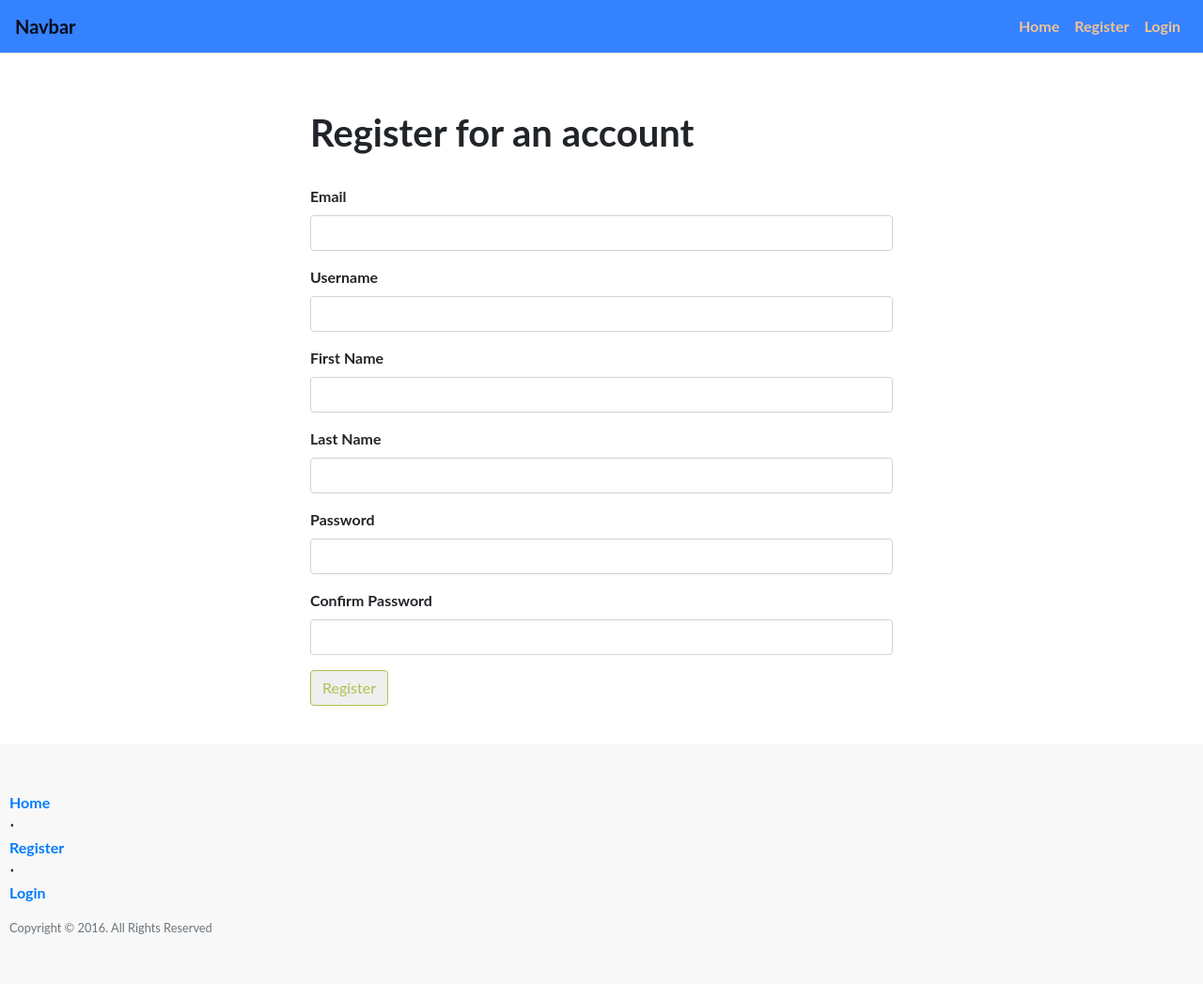
After one commit to mikenthiwa/dram_team2, a Flask app: page /register in a window 1280 px wide. The commit adds this page. Shown: the whole page at 94% size. Run offline with Flask 2, Linux system fonts and the light colour scheme; some libraries are stand-ins or nearby versions.

Commit message:
Creating authentication for users

```diff
--- a/app/__init__.py
+++ b/app/__init__.py
@@ -4,6 +4,7 @@
 from flask import Flask
 from flask_sqlalchemy import SQLAlchemy
 from flask_login import LoginManager
+from flask_bootstrap import Bootstrap
 
 # local imports
 from instance.config import app_config
@@ -23,6 +24,7 @@ def create_app(config_name):
     login_manager.init_app(app=app)
     login_manager.login_message = "You must be logged in to view this page"
     login_manager.login_view = "auth.login"
+    Bootstrap(app)
 
     # register blueprints
     from .admin import admin as admin_blueprint
--- a/app/auth/forms.py
+++ b/app/auth/forms.py
@@ -0,0 +1,33 @@
+# app/auth/forms
+
+from flask_wtf import FlaskForm
+from wtforms import PasswordField, StringField, SubmitField, ValidationError
+from wtforms.validators import DataRequired, Email, EqualTo
+
+from ..models import Employee
+
+
+class RegistrationForm(FlaskForm):
+    """Form for users to create new account"""
+    email = StringField('Email', validators=[DataRequired(), Email()])
+    username = StringField('Username', validators=[DataRequired()])
+    first_name = StringField('First Name', validators=[DataRequired()])
+    last_name = StringField('Last Name', validators=[DataRequired()])
+    password = PasswordField('Password', validators=[DataRequired(), EqualTo('confirm_password')])
+    confirm_password = PasswordField('Confirm Password')
+    submit = SubmitField('Register')
+
+    def validate_email(self, field):
+        if Employee.query.filter_by(email=field.data).first():
+            raise ValidationError('Email is already in use')
+
+    def validate_username(self, field):
+        if Employee.query.filter_by(username=field.data).first():
+            raise ValidationError('Username is already in use')
+
+
+class LoginForm(FlaskForm):
+    """Form for user login"""
+    email = StringField('Email', validators=[DataRequired(), Email()])
+    password = PasswordField('Password', validators=[DataRequired()])
+    submit = SubmitField('Login')
--- a/app/auth/views.py
+++ b/app/auth/views.py
@@ -0,0 +1,68 @@
+# app/auth/views.py
+
+from flask import flash, redirect, render_template, url_for
+from flask_login import login_required, login_user, logout_user
+
+from . import auth
+from .forms import LoginForm, RegistrationForm
+from ..models import Employee, db
+
+
+@auth.route('/register', methods=['GET', 'POST'])
+def register():
+    """Handles requests to the /register route
+    Adds an Employee to the database through registration form"""
+    form = RegistrationForm()
+    if form.validate_on_submit():
+        employee = Employee(email=form.email.data,
+                            username=form.username.data,
+                            first_name=form.first_name.data,
+                            last_name=form.last_name.data,
+                            password=form.password.data)
+        # add employee to db
+        db.session.add(employee)
+        db.session.commit()
+        flash("You have successfully registered!, You may login")
+
+        # redirect to the login page
+        return redirect(url_for('auth.login'))
+    return render_template('auth/register.html', form=form, title='Register')
+
+
+@auth.route('/login', methods=['GET', 'POST'])
+def login():
+    """Handles requests to the /login route
+    Log an employee in through the login form"""
+
+    form = LoginForm()
+    if form.validate_on_submit():
+
+        # check whether employee exists in the db
+        # and whether the password entered matches the password in db
+        employee = Employee.query.filter_by(email=form.email.data).first()
+
+        if employee is not None and employee.verify_password(form.password.data):
+            # log employee in
+            login_user(employee)
+
+            # redirect to the dashboard page after login
+            return redirect(url_for('home.dashboard'))
+
+        # when login details are incorrect
+        else:
+            flash('Invalid email or password')
+
+    # load login template
+    return render_template('auth/login.html', form=form, title='Login')
+
+
+@auth.route('/logout')
+@login_required
+def logout():
+    """Handles request to the /logout route
+    Log an employee out through the logout link"""
+    logout_user()
+    flash('You have successfully been logged out')
+
+    # redirect to the login page
+    return redirect(url_for('auth.login'))
--- a/app/models.py
+++ b/app/models.py
@@ -36,6 +36,7 @@ class Employee(UserMixin, db.Model):
         """Check is hashed password matched actual password"""
         return check_password_hash(self.password_hash, password=password)
 
+
     def __repr__(self):
         return '<Employee: {}>'.format(self.username)
 
--- a/app/static/css/styles.css
+++ b/app/static/css/styles.css
@@ -64,8 +64,6 @@ p.copyright {
     text-shadow: 2px 2px 3px rgba(0,0,0,0.6);
 }
 
-
-
 .intro-divider {
     width: 400px;
     border-top: 1px solid #f8f8f8;
@@ -81,3 +79,26 @@ p.copyright {
     padding: 50px 0;
     border-top: 1px solid #e7e7e7;
 }
+
+.alert-info {
+    width: 50%;
+    margin: auto;
+    color: #687430;
+    background-color: #e6ecca;
+    border-color: #aec251;
+}
+
+.btn-default {
+    border-color: #aec251;
+    color: #aec251;
+}
+
+.btn-default:hover {
+    background-color: #aec251;
+}
+
+.center {
+    margin: auto;
+    width: 50%;
+    padding: 10px;
+}
--- /dev/null
+++ b/app/templates/auth/register.html
@@ -0,0 +1,12 @@
+{% import "bootstrap/wtf.html" as wtf %}
+{% extends "base.html" %}
+{% block title %}Register{% endblock %}
+{% block body %}
+<div class="content-section">
+    <div class="center">
+        <h1>Register for an account</h1>
+        <br>
+        {{ wtf.quick_form(form) }}
+    </div>
+</div>
+{% endblock %}
--- a/app/templates/base.html
+++ b/app/templates/base.html
@@ -4,6 +4,7 @@
     {% block head %}
     <meta charset="UTF-8">
     <link rel="stylesheet" href="https://stackpath.bootstrapcdn.com/bootstrap/4.1.1/css/bootstrap.min.css" integrity="sha384-WskhaSGFgHYWDcbwN70/dfYBj47jz9qbsMId/iRN3ewGhXQFZCSftd1LZCfmhktB" crossorigin="anonymous">
+    <link href="https://maxcdn.bootstrapcdn.com/font-awesome/4.7.0/css/font-awesome.min.css" rel="stylesheet">
     <link href="{{ url_for('static', filename='css/styles.css') }}" rel="stylesheet">
     <link rel="shortcut icon" href="{{ url_for('static', filename='img/favicon.ico') }}">
     <title>{% block title %}Dream Team{% endblock %}</title>
@@ -18,15 +19,25 @@
           </button>
         <div class="collapse navbar-collapse" id="navbarSupportedContent">
             <ul class="navbar-nav ml-auto">
+                {% if current_user.is_authenticated %}
+                    <li class="nav-item active">
+                        <a class="nav-link" href="{{ url_for('home.dashboard') }}">Dashboard <span class="sr-only">(current)</span></a>
+                    </li>
+                    <li class="nav-item active">
+                        <a class="nav-link" href="{{ url_for('auth.logout') }}">Logout <span class="sr-only">(current)</span></a>
+                    </li>
+                    <li><a><i class="fa fa-user"> Hi, {{ current_user.username }}</i> </a></li>
+                {% else %}
                     <li class="nav-item active">
                         <a class="nav-link" href="{{ url_for('home.homepage') }}">Home <span class="sr-only">(current)</span></a>
                     </li>
                     <li class="nav-item">
-                    <a class="nav-link" href="#">Register</a>
+                        <a class="nav-link" href="{{ url_for('auth.register') }}">Register</a>
                     </li>
                     <li class="nav-item">
-                    <a class="nav-link" href="#">Login</a>
+                        <a class="nav-link" href="{{ url_for('auth.login') }}">Login</a>
                     </li>
+                {% endif %}
             </ul>
         </div>
     </nav>
@@ -43,9 +54,14 @@
                 <ul class="list-inline">
                     <li><a href="{{ url_for('home.homepage') }}">Home</a></li>
                     <li class="footer-menu-divider">⋅</li>
-                    <li><a href="#">Register</a></li>
+                    {% if current_user.is_authenticated %}
+                        <li><a href="{{ url_for('auth.logout') }}">Logout</a></li>
+
+                    {% else %}
+                    <li><a href="{{ url_for('auth.register') }}">Register</a></li>
                     <li class="footer-menu-divider">⋅</li>
-                    <li><a href="#">Login</a></li>
+                    <li><a href="{{ url_for('auth.login') }}">Login</a></li>
+                    {% endif %}
                 </ul>
                 <p class="copyright text-muted small">Copyright © 2016. All Rights Reserved</p>
             </div>
--- a/requirements.txt
+++ b/requirements.txt
@@ -5,6 +5,7 @@ Flask-Login==0.4.1
 Flask-Migrate==2.1.1
 Flask-Script==2.0.6
 Flask-SQLAlchemy==2.3.2
+Flask-WTF==0.14.2
 itsdangerous==0.24
 Jinja2==2.10
 Mako==1.0.7
@@ -15,3 +16,4 @@ python-editor==1.0.3
 six==1.11.0
 SQLAlchemy==1.2.8
 Werkzeug==0.14.1
+WTForms==2.2
```
Also changed, not shown: app/templates/auth/login.html (added, +19 -0 lines), app/templates/home/dashboard.html (added, +21 -0 lines). Lines whose indentation alone changed are shown as unchanged.
